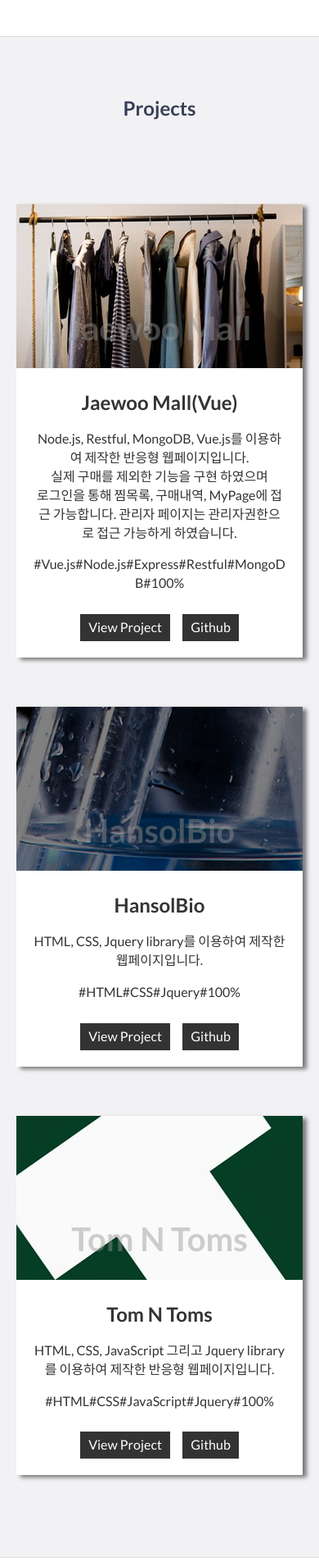
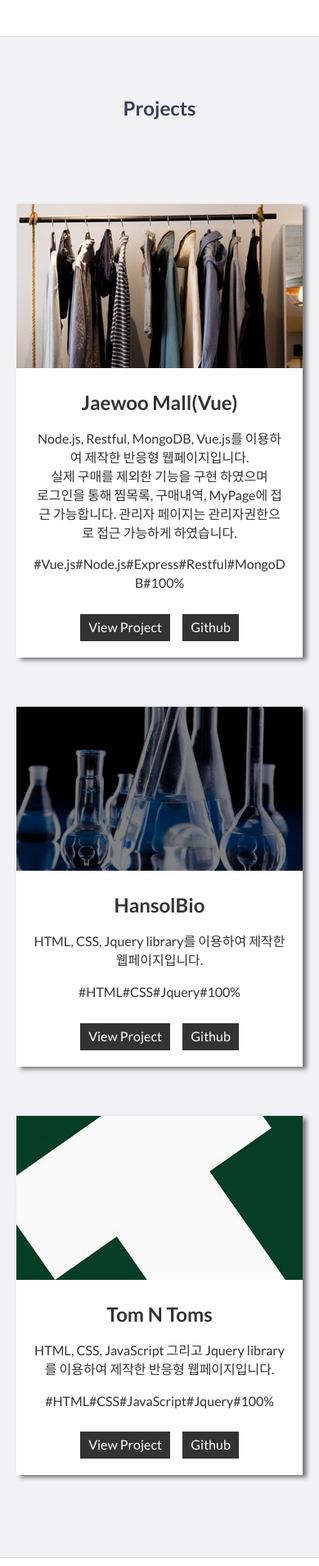
Before and after one commit to jaewoo-L/portfolioPage, a PHP site: page / in a window 390 px wide. Shown: the part 1239-3149 px from the top of the page at 82% size. Run offline with PHP 8.4, Linux system fonts and the light colour scheme.

Commit message:
project hover css 수정

```diff
--- a/css/styles.css
+++ b/css/styles.css
@@ -378,6 +378,9 @@
 	overflow: hidden;
 	transition: 0.5s ease-in-out;
 }
+.projectWrapper .card:nth-of-type(2) .imgBox img {
+	height: 100%;
+}
 .projectWrapper .card:hover .imgBox {
 	width:150px;
 	height: 150px;
@@ -644,6 +647,7 @@
 		width:100%;
 		height: 200px;
 		left: 0;
+		top: 0;
 	}
 	.projectWrapper .card .content {
 		position: relative;
@@ -651,7 +655,7 @@
 		word-break:break-all;
 	}
 	.projectWrapper .card .imgBox:before {
-		font-size: 2.5em;
+		opacity: 0;
 	}
 	#contact > div {
 		min-width:70%;
```
